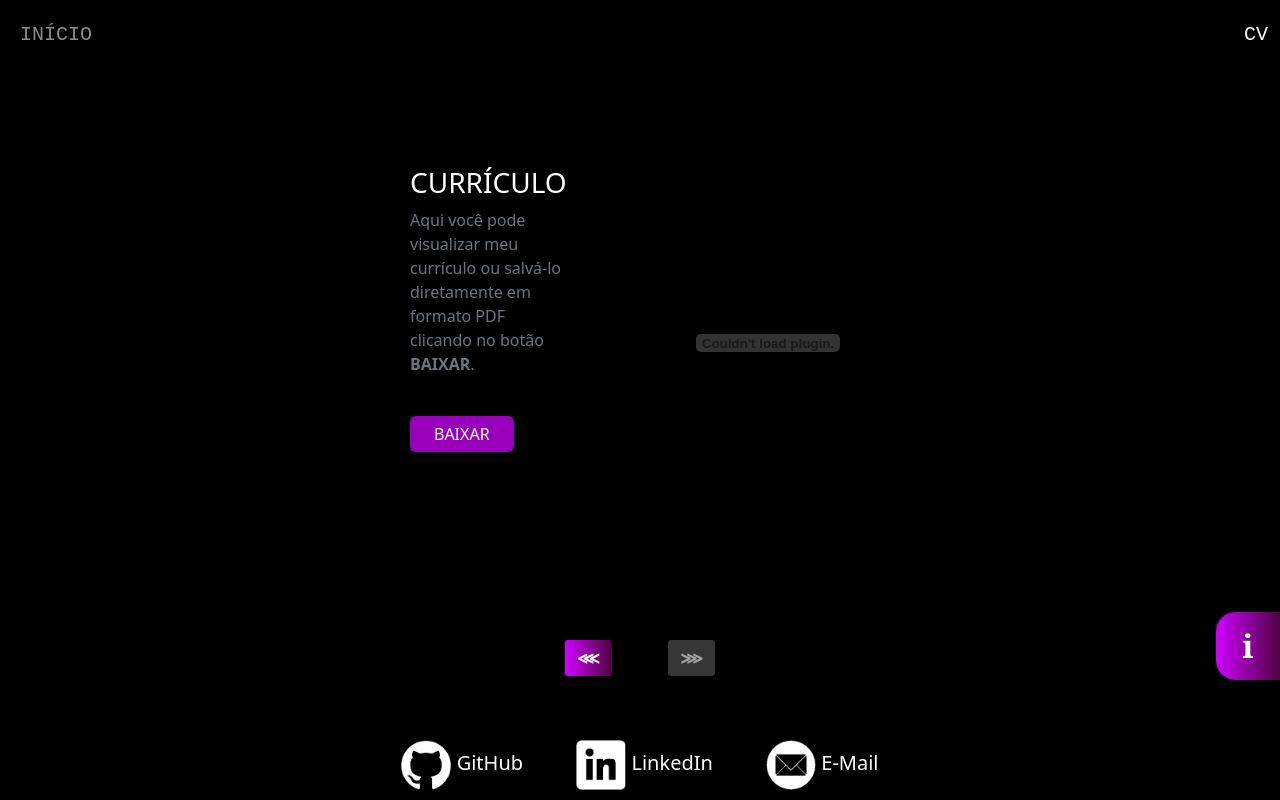
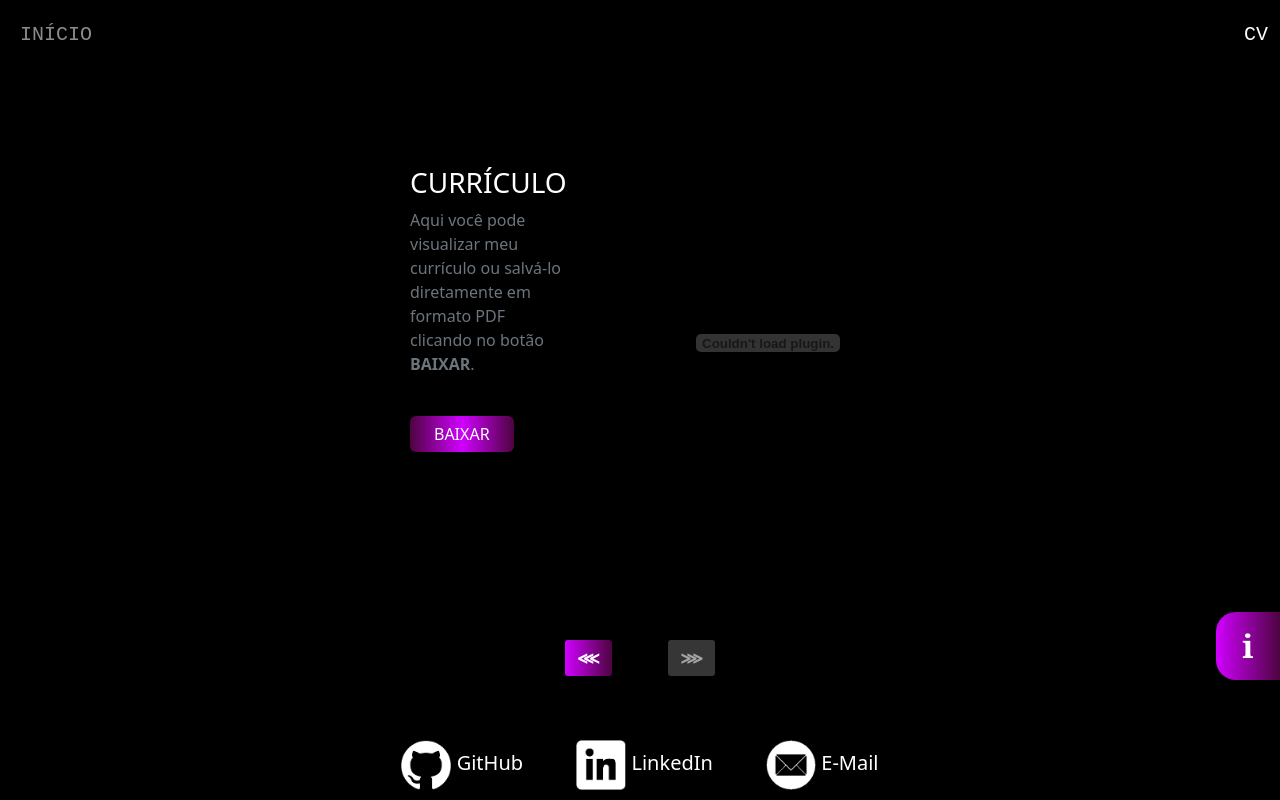
Before and after one commit to Rafael-MJ/rafaelmj.xyz, an Angular app: page /#/curriculum in a window 1280 px wide. Built offline with nearby package versions, Linux system fonts and the light colour scheme.

Commit message:
refactor: change btn-download style

```diff
--- a/src/app/components/screens/curriculum/curriculum.component.scss
+++ b/src/app/components/screens/curriculum/curriculum.component.scss
@@ -17,10 +17,6 @@ nav {
 }
 
 #btn-download {
-  background-color: $color-purple;
+  background: linear-gradient(90deg, $color-dark-purple, $color-light-purple, $color-dark-purple);
   transition: all 0.5s ease;
 }
-
-#btn-download:hover {
-  background-color: $color-dark-purple;
-}
```
